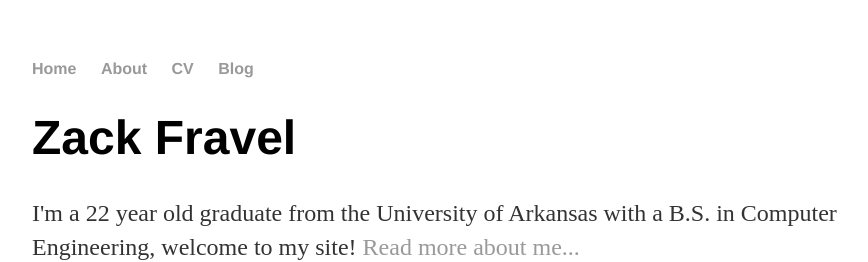
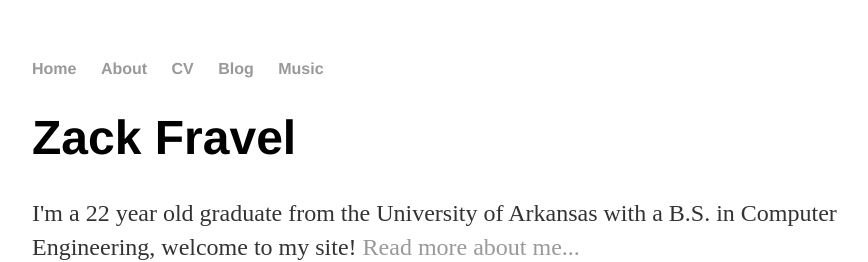
Before and after one commit to zackfravel/zackfravel.github.io, a Jekyll site: the page built from index.html, in a window 1280 px wide. Shown: the top 262 px of the page, without its empty margins (160-1028 px from the left). Built offline with Jekyll 4.4.1, drawn with Linux system fonts in a browser that asks for light colours.

Commit message:
Update default.html

```diff
--- a/_layouts/default.html
+++ b/_layouts/default.html
@@ -12,6 +12,7 @@
 		        	<li><a href="/about">About</a></li>
 	        		<li><a href="/cv">CV</a></li>
 	        		<li><a href="/blog">Blog</a></li>
+				<li><a hred="https://zackfravel.bandcamp.com/">Music</a></li>
 	    		</ul>
 			</nav>
 			<div class="container">
```
